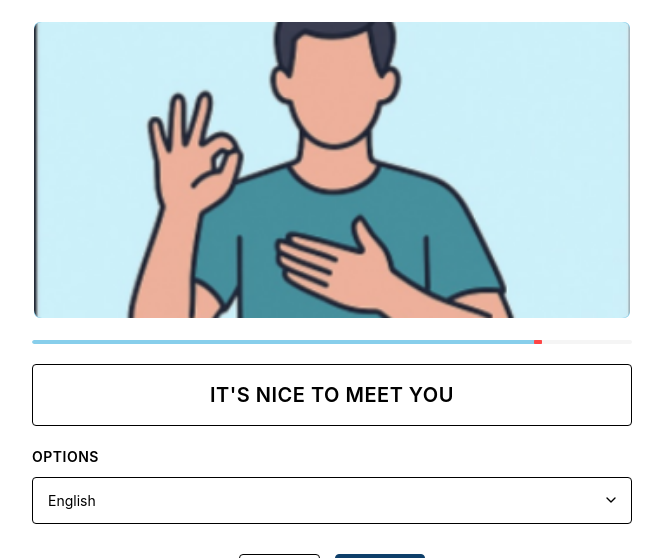
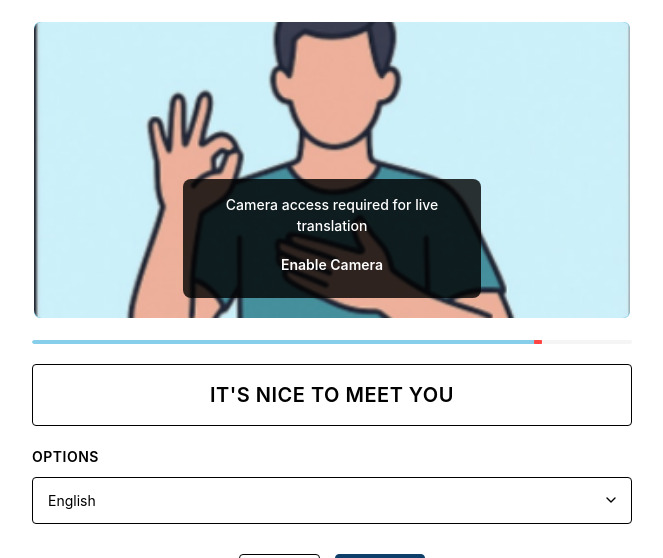
Before and after one commit to Boe6Eod7Nty/HandScribe, a PHP site: page / in a window 1280 px wide. Shown: the part 59-617 px from the top of the page, without its empty margins (308-971 px from the left). Run offline with PHP 8.4, Linux system fonts and the light colour scheme.

Commit message:
Added camera functionality to index page.

```diff
--- a/assets/css/styles.css
+++ b/assets/css/styles.css
@@ -117,6 +117,86 @@ body {
   height: 100%;
   border-radius: 8px;
   object-fit: cover;
+}
+
+/* Camera Video Styles */
+.camera-video {
+  width: 100%;
+  height: 100%;
+  border-radius: 8px;
+  object-fit: cover;
+  display: none; /* Initially hidden */
+}
+
+.camera-placeholder {
+  width: 100%;
+  height: 100%;
+  display: flex;
+  flex-direction: column;
+  justify-content: center;
+  align-items: center;
+  position: relative;
+  background-color: var(--light-blue);
+  border-radius: 8px;
+}
+
+.camera-permission-prompt {
+  position: absolute;
+  bottom: 20px;
+  left: 50%;
+  transform: translateX(-50%);
+  text-align: center;
+  background-color: rgba(0, 0, 0, 0.8);
+  padding: 15px 20px;
+  border-radius: 8px;
+  color: var(--white);
+  max-width: 90%;
+}
+
+.camera-permission-prompt p {
+  margin: 0 0 10px 0;
+  font-size: 14px;
+  font-weight: 500;
+}
+
+.btn-enable-camera {
+  background-color: var(--accent-color);
+  color: var(--white);
+  border: none;
+  padding: 8px 16px;
+  border-radius: 4px;
+  font-size: 14px;
+  font-weight: 600;
+  cursor: pointer;
+  transition: background-color 0.3s ease;
+}
+
+.btn-enable-camera:hover {
+  background-color: #0056b3;
+}
+
+.camera-error {
+  width: 100%;
+  height: 100%;
+  display: flex;
+  flex-direction: column;
+  justify-content: center;
+  align-items: center;
+  background-color: var(--light-blue);
+  border-radius: 8px;
+  color: var(--white);
+  text-align: center;
+  padding: 20px;
+}
+
+.camera-error p {
+  margin: 5px 0;
+  font-size: 14px;
+}
+
+.camera-error p:first-child {
+  font-weight: 600;
+  font-size: 16px;
 }
 
 /* Progress Bar */
--- a/assets/js/main.js
+++ b/assets/js/main.js
@@ -1,3 +1,94 @@
 document.addEventListener('DOMContentLoaded', function () {
   console.log('HandScribe starter loaded.');
+
+  // Camera functionality
+  const cameraFeed = document.getElementById('camera-feed');
+  const cameraPlaceholder = document.getElementById('camera-placeholder');
+  const cameraError = document.getElementById('camera-error');
+  const enableCameraBtn = document.getElementById('enable-camera-btn');
+
+  let stream = null;
+
+  // Function to start camera
+  async function startCamera() {
+    try {
+      // Request camera access
+      stream = await navigator.mediaDevices.getUserMedia({
+        video: {
+          width: { ideal: 1280 },
+          height: { ideal: 720 },
+          facingMode: 'environment' // Back camera
+        },
+        audio: false
+      });
+
+      // Set the video source
+      cameraFeed.srcObject = stream;
+
+      // Hide placeholder and show camera feed
+      cameraPlaceholder.style.display = 'none';
+      cameraError.style.display = 'none';
+      cameraFeed.style.display = 'block';
+
+      console.log('Camera started successfully');
+
+    } catch (error) {
+      console.error('Error accessing camera:', error);
+      handleCameraError(error);
+    }
+  }
+
+  // Function to stop camera
+  function stopCamera() {
+    if (stream) {
+      stream.getTracks().forEach(track => track.stop());
+      stream = null;
+    }
+
+    // Show placeholder again
+    cameraPlaceholder.style.display = 'flex';
+    cameraError.style.display = 'none';
+    cameraFeed.style.display = 'none';
+
+    console.log('Camera stopped');
+  }
+
+  // Function to handle camera errors
+  function handleCameraError(error) {
+    console.error('Camera error:', error);
+
+    // Hide placeholder and show error
+    cameraPlaceholder.style.display = 'none';
+    cameraError.style.display = 'flex';
+    cameraFeed.style.display = 'none';
+
+    // Update error message based on error type
+    const errorMessages = cameraError.querySelectorAll('p');
+    if (errorMessages.length >= 2) {
+      if (error.name === 'NotAllowedError') {
+        errorMessages[0].textContent = 'Camera access denied';
+        errorMessages[1].textContent = 'Please allow camera access in your browser settings';
+      } else if (error.name === 'NotFoundError') {
+        errorMessages[0].textContent = 'No camera found';
+        errorMessages[1].textContent = 'Please connect a camera to your device';
+      } else {
+        errorMessages[0].textContent = 'Camera error';
+        errorMessages[1].textContent = 'Please check your camera and try again';
+      }
+    }
+  }
+
+  // Event listeners
+  enableCameraBtn.addEventListener('click', startCamera);
+
+  // Check if camera is available on page load
+  if (navigator.mediaDevices && navigator.mediaDevices.getUserMedia) {
+    console.log('Camera API is available');
+  } else {
+    console.log('Camera API not available');
+    handleCameraError({ name: 'NotSupportedError' });
+  }
+
+  // Clean up camera stream when page is unloaded
+  window.addEventListener('beforeunload', stopCamera);
 });
--- a/public/index.php
+++ b/public/index.php
@@ -9,7 +9,18 @@ require_once __DIR__ . '/../includes/header.php';
     <!-- Video/Sign Language Display -->
     <div class="video-display">
       <div class="video-placeholder">
-        <img src="../assets/images/avatar_placeholder.png" alt="Avatar" class="avatar-image">
+        <video id="camera-feed" class="camera-video" autoplay muted playsinline></video>
+        <div id="camera-placeholder" class="camera-placeholder">
+          <img src="../assets/images/avatar_placeholder.png" alt="Avatar" class="avatar-image">
+          <div class="camera-permission-prompt">
+            <p>Camera access required for live translation</p>
+            <button id="enable-camera-btn" class="btn-enable-camera">Enable Camera</button>
+          </div>
+        </div>
+        <div id="camera-error" class="camera-error" style="display: none;">
+          <p>Camera not available</p>
+          <p>Please check your camera permissions</p>
+        </div>
       </div>
     </div>
 
```
